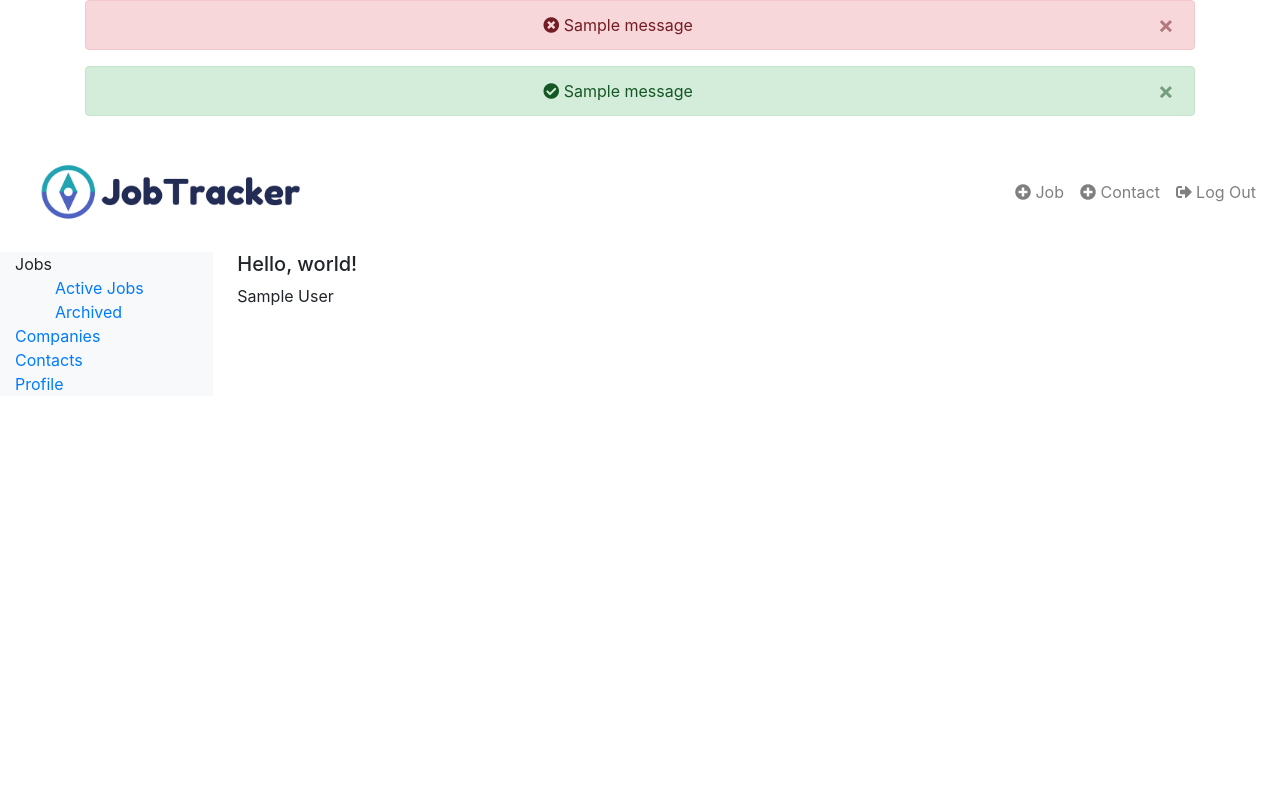
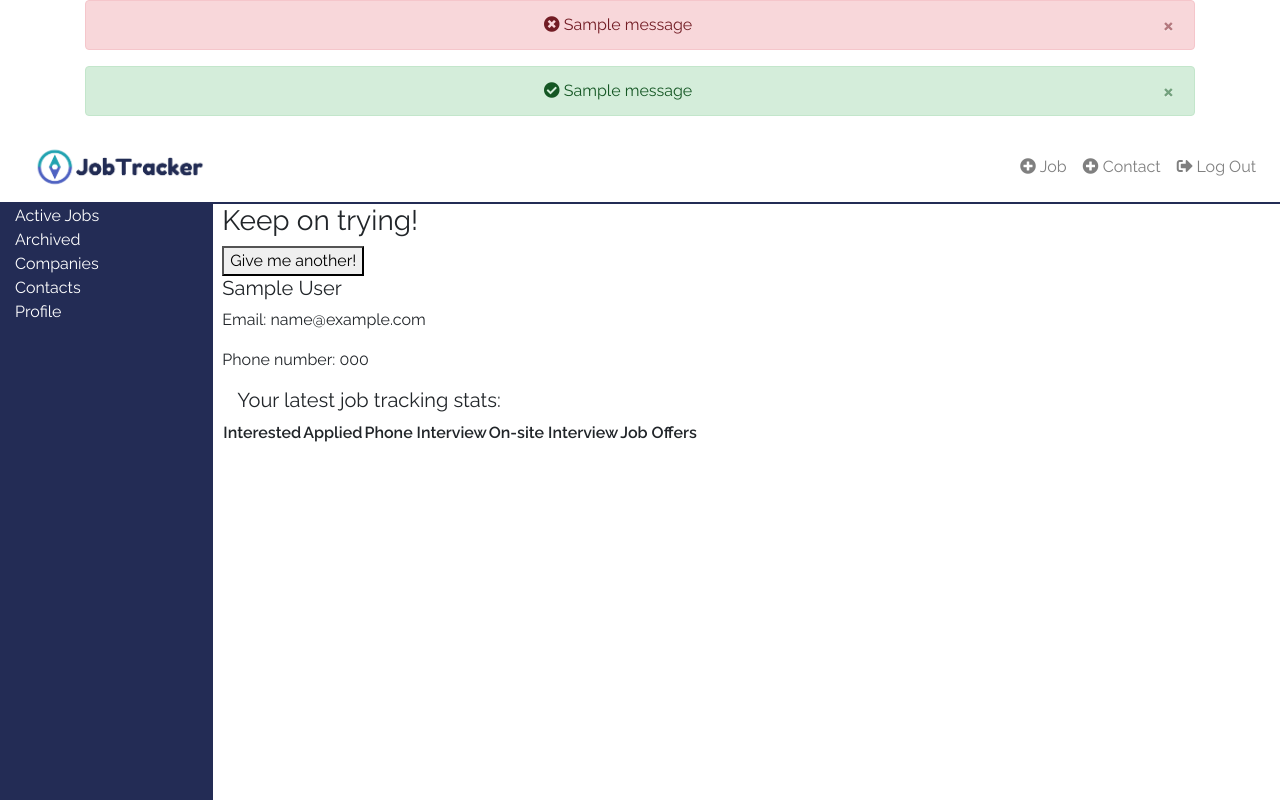
Before and after one commit to mearajennifer/jobtracker, a Flask app: template templates/profile-tasks.html in a window 1280 px wide. Run offline with Flask 2, Linux system fonts and the light colour scheme; tables that the repository leaves empty hold one stand-in row (values such as "Sample post"); the template is opened without the code that fills it: values that come from a table or form of the project are taken from there, most other values are stand-ins (such as "Sample title", 1, 10 or a date in 2020); one stand-in notice (Sample message) is shown; lists and menus that the app fills with data are empty; some libraries are stand-ins or nearby versions.

Commit message:
Updated user profile page in React.

```diff
--- a/server.py
+++ b/server.py
@@ -825,13 +825,23 @@ def show_user_profile():
         user = User.query.filter(User.user_id == user_id).one()
         companies = user.companies
 
-        return render_template('profile-tasks.html', user=user, edit=edit, companies=companies)
+        # get user data to pass into charts
+        user_job_events = JobEvent.query.options(db.joinedload('jobs')).filter(JobEvent.user_id == user_id).all()
+        total_interested = len([event for event in user_job_events if event.job_code == 1])
+        total_applied = len([event for event in user_job_events if event.job_code == 2])
+        total_phone = len([event for event in user_job_events if event.job_code == 3])
+        total_in_person = len([event for event in user_job_events if event.job_code == 4])
+        total_job_offer = len([event for event in user_job_events if event.job_code == 5])
 
+        user_analytics = {
+            'interested': total_interested,
+            'applied': total_applied,
+            'phone': total_phone,
+            'onsite': total_in_person,
+            'offers': total_job_offer
+        }
 
-@app.route('/greeting')
-def get_user_greeting():
-    greeting_list = ['Hello, world!', 'You\'ve got this!', 'Today\'s your day!', 'Dream it. Do it.'];
-    return choice(greeting_list)
+        return render_template('profile-tasks.html', user=user, edit=edit, companies=companies, user_analytics=user_analytics)
 
 
 
--- a/static/css/styles.css
+++ b/static/css/styles.css
@@ -0,0 +1,62 @@
+/* CSS for main app dashboard */
+
+body {
+    font-family: 'Raleway', sans-serif;
+    max-height: 100%;
+}
+
+.container {
+    height: 100%;
+}
+
+.navbar {
+    border-bottom: 2px solid #232c55;
+    /*max-height: 80%;*/
+    padding-top: 0;
+    padding-bottom: 0;
+}
+
+/*#navbar > img {
+    max-height: 70%;
+}*/
+
+.container-fluid {
+    height: 100%;
+    /*position: fixed;*/
+    /*padding-right: 0px;*/
+    /*padding-left: 0px;*/
+}
+
+#dashboard {
+    height: 100%;
+}
+
+.sidebar {
+    background-color: #232c55;
+    color: white;
+    height: 100%;
+    position: fixed;
+    /*padding-right: 0px;*/
+    /*padding-left: 0px;*/
+    /*padding-bottom: 100%;*/
+}
+
+.sidebar-sticky {
+    height: 100%;
+    /*padding-right: 0px;*/
+    /*padding-left: 20px;*/
+    /*padding-top: 5px;*/
+}
+
+.flex-column {
+    height: 100%;
+    /*padding-right: 0px;*/
+    /*padding-left: 0px;*/
+    /*padding-top: 20px;*/
+}
+
+.item > a {
+    color: white;
+    /*padding-top: 5px;*/
+    /*padding-left: 20px;*/
+}
--- a/static/js/profile.jsx
+++ b/static/js/profile.jsx
@@ -13,8 +13,36 @@ class UserProfile extends React.Component {
             <React.Fragment>
                 <UserGreeting />
                 <UserName fname={this.props.fname} lname={this.props.lname} />
+                <UserInformation email={this.props.email} phone={this.props.phone} />
+                <UserAnalytics />
             </React.Fragment>
             )
+    }
+}
+
+// Greeting component
+class UserGreeting extends React.Component {
+    constructor(props) {
+        super(props);
+        this.state = { value: firstGreeting };
+    }
+
+    greet = () => {
+        const newGreeting = greetingList[Math.floor(Math.random() * greetingList.length)];
+        this.setState({ value: newGreeting })
+    }
+
+    render() {
+        return (
+            <React.Fragment>
+                <div className="row">
+                    <h3 className="greeting">{this.state.value}</h3>
+                </div>
+                <div className="row">
+                    <button onClick={this.greet}>Give me another!</button>
+                </div>
+            </React.Fragment>
+        );
     }
 }
 
@@ -26,37 +54,70 @@ class UserName extends React.Component {
 
     render() {
         return (
-            <p>{this.props.fname} {this.props.lname}</p>
+            <React.Fragment>
+                <div className="row name">
+                    <h5>{this.props.fname} {this.props.lname}</h5>
+                </div>
+            </React.Fragment>
         );
     }
 }
 
-
-// Greeting component
-class UserGreeting extends React.Component {
+// User info component
+class UserInformation extends React.Component {
     constructor(props) {
         super(props);
-        this.state = { value: 'Hello, world!' };
-    }
-
-    greet = () => {
-        const greeting_list = ['Hello, world!', 'You\'ve got this!', 'Today\'s your day!', 'Dream it. Do it.', 'Work hard. Dream big.', 'Prove them wrong.', 'You can and you will.'];
-        const greeting = greeting_list[Math.floor(Math.random() * greeting_list.length)];
-        this.setState({ value: greeting })
     }
 
     render() {
         return (
-            <h5 className="greeting" onClick={this.greet}>
-                {this.state.value}
-            </h5>
+            <React.Fragment>
+                <div className="row">
+                    <p>Email: {this.props.email}</p>
+                </div>
+                <div className="row ">
+                    <p>Phone number: {this.props.phone}</p>
+                </div>
+            </React.Fragment>
         );
     }
 }
 
+// User Analytics
+class UserAnalytics extends React.Component {
+    constructor(props) {
+        super(props);
+    }
 
-// render Parent
-// ReactDOM.render(
-    // <UserProfile />,
-    // document.getElementById('profile-info')
-// );
+    // Need to pass JSON from db/server with stats back to this child element
+
+    render() {
+        return (
+            <React.Fragment>
+                <h5>Your latest job tracking stats:</h5>
+                <div className="row">
+                    <table>
+                        <thead>
+                            <tr>
+                                <th>Interested</th>
+                                <th>Applied</th>
+                                <th>Phone Interview</th>
+                                <th>On-site Interview</th>
+                                <th>Job Offers</th>
+                            </tr>
+                        </thead>
+                        <tbody>
+                            <tr>
+                                <td>{data.interested}</td>
+                                <td>{data.applied}</td>
+                                <td>{data.phone}</td>
+                                <td>{data.onsite}</td>
+                                <td>{data.offers}</td>
+                            </tr>
+                        </tbody>
+                    </table>
+                </div>
+            </React.Fragment>
+        );
+    }
+}
--- a/templates/base.html
+++ b/templates/base.html
@@ -2,10 +2,12 @@
 <html>
 
   <head>
-    <title>Job Hunt App</title>
+    <title>JobTracker: The app to track your app</title>
 
     <!-- FONTS -->
     <link rel="stylesheet" href="https://use.fontawesome.com/releases/v5.2.0/css/all.css" integrity="sha384-hWVjflwFxL6sNzntih27bfxkr27PmbbK/iSvJ+a4+0owXq79v+lsFkW54bOGbiDQ" crossorigin="anonymous">
+
+    <link href="https://fonts.googleapis.com/css?family=Raleway:400,600" rel="stylesheet">
 
     <!-- BOOTSTRAP CSS -->
     <link rel="stylesheet" href="https://stackpath.bootstrapcdn.com/bootstrap/4.1.3/css/bootstrap.min.css" integrity="sha384-MCw98/SFnGE8fJT3GXwEOngsV7Zt27NXFoaoApmYm81iuXoPkFOJwJ8ERdknLPMO" crossorigin="anonymous">
@@ -51,7 +53,7 @@
 
       <!-- LOGO HOMEPAGE -->
       <a href="/dashboard/jobs" class="navbar-brand col-md-3 mr-auto">
-        <img src="/static/img/JobTracker.png" alt="JobTracker logo" width="100%">
+        <img src="/static/img/JobTracker.png" alt="JobTracker logo" width="180">
       </a>
 
       <!-- HAMBURGER ICON -->
@@ -62,14 +64,6 @@
       <!-- NAV ITEMS -->
       <div class="collapse navbar-collapse" id="navbarSupportedContent">
         <ul class="navbar-nav ml-auto">
-
-          <!-- SEARCH -->
-          <!-- <li class="nav-item">
-            <a href="/dashboard/jobs" class="nav-link">
-              <i class="fas fa-search"></i>
-              Search
-            </a>
-          </li> -->
 
           <!-- ADD JOB -->
           <li class="nav-item">
@@ -84,17 +78,6 @@
               <i class="fas fa-plus-circle"></i> Contact
             </a>
           </li>
-
-          <!-- <li class="nav-item dropdown">
-            <a class="nav-link dropdown-toggle" href="#" id="navbarDropdown" role="button" data-toggle="dropdown" aria-haspopup="true" aria-expanded="false">
-              <i class="fas fa-plus-circle"></i>Add
-            </a>
-            <div class="dropdown-menu" aria-labelledby="navbarDropdown">
-              <a class="dropdown-item" href="/dashboard/jobs/add">Job</a>
-              <a class="dropdown-item" href="/dashboard/companies/add">Company</a>
-              <a class="dropdown-item" href="/dashboard/contacts/add">Contact</a>
-            </div>
-          </li> -->
 
           <!-- LOGOUT -->
           <li class="nav-item">
@@ -113,21 +96,16 @@
       <div class="row">
 
         <!-- SIDE MENU -->
-        <nav class="col-md-2 d-none d-md-block bg-light sidebar">
+        <nav class="col-md-2 d-none d-md-block sidebar">
           <div class="sidebar-sticky">
             <ul class="nav flex-column">
 
-              <li>Jobs
-                <ul>
-                  <li class="nav item">
-                    <a href="/dashboard/jobs">Active Jobs</a>
-                  </li>
-                  <li class="nav item">
-                    <a href="/dashboard/jobs/archived">Archived</a>
-                  </li>
-                </ul>
+              <li class="nav item">
+                <a href="/dashboard/jobs">Active Jobs</a>
               </li>
-
+              <li class="nav item">
+                <a href="/dashboard/jobs/archived">Archived</a>
+              </li>
               <li class="nav item"><a href="/dashboard/companies">Companies</a></li>
               <li class="nav item"><a href="/dashboard/contacts">Contacts</a></li>
               <li class="nav item"><a href="/dashboard/profile">Profile</a></li>
@@ -136,9 +114,11 @@
           </div>
         </nav>
 
+        <!-- MAIN CONTENT WINDOW -->
         <main role="main" class="col-md-9 ml-sm-auto col-lg-10 px-4">
           {% block content %}{% endblock %}
         </main>
+
       </div>
     </div>
 
--- a/templates/profile-tasks.html
+++ b/templates/profile-tasks.html
@@ -6,13 +6,30 @@
 {% endblock %}
 
 {% block script %}
+  <script type="text/javascript">
+    const greetingList = ['Hello, world!', 'You\'ve got this!', 'Today\'s your day!',
+                         'Dream it. Do it.', 'Work hard. Dream big.', 'Prove them wrong.',
+                         'You can and you will.', 'Don\'t sweat the small stuff.',
+                         'The shortest answer is doing.', 'Goals are dreams with deadlines.',
+                         'Luck is believing you\'re lucky.', 'Progress over perfection.',
+                         'Be brave. Be you.', 'Make yourself a priority.',
+                         'Keep on trying!', 'Trust your gut.', 'Rise \'n\' grind!',
+                         'Positivity is a super power!', 'Conquer from within.',
+                         'Your potential is endless', 'You\'re a star!', 'Embrace the day.',
+                         'Learn something new today.', 'Find your fire.', 'Aspire to inspire.',
+                         'The future is bright.', 'Think outside the box.'];
+    const firstGreeting = greetingList[Math.floor(Math.random() * greetingList.length)];
+  </script>
+  <script type="text/javascript">
+    const data = {{ user_analytics|tojson|safe }}
+  </script>
   <script crossorigin src="https://unpkg.com/react@16/umd/react.development.js"></script>
   <script crossorigin src="https://unpkg.com/react-dom@16/umd/react-dom.development.js"></script>
   <script src="http://unpkg.com/babel-standalone"></script>
   <script src="/static/js/profile.jsx" type="text/jsx"></script>
   <script type="text/jsx">
     ReactDOM.render(
-      <UserProfile fname="{{ user.fname }}" lname="{{ user.lname }}"/>,
+      <UserProfile fname="{{ user.fname }}" lname="{{ user.lname }}" email="{{ user.email }}" phone="{{ user.phone }}" />,
       document.getElementById('profile-info')
     );
   </script>
--- a/templates/tasks-archive.html
+++ /dev/null
@@ -1,6 +0,0 @@
-{% extends 'base.html' %}
-
-{% block content %}
-
-
-{% endblock %}
```
Also changed, not shown: templates/base2.html (deleted, +0 -277 lines), templates/profile.html (deleted, +0 -72 lines).
